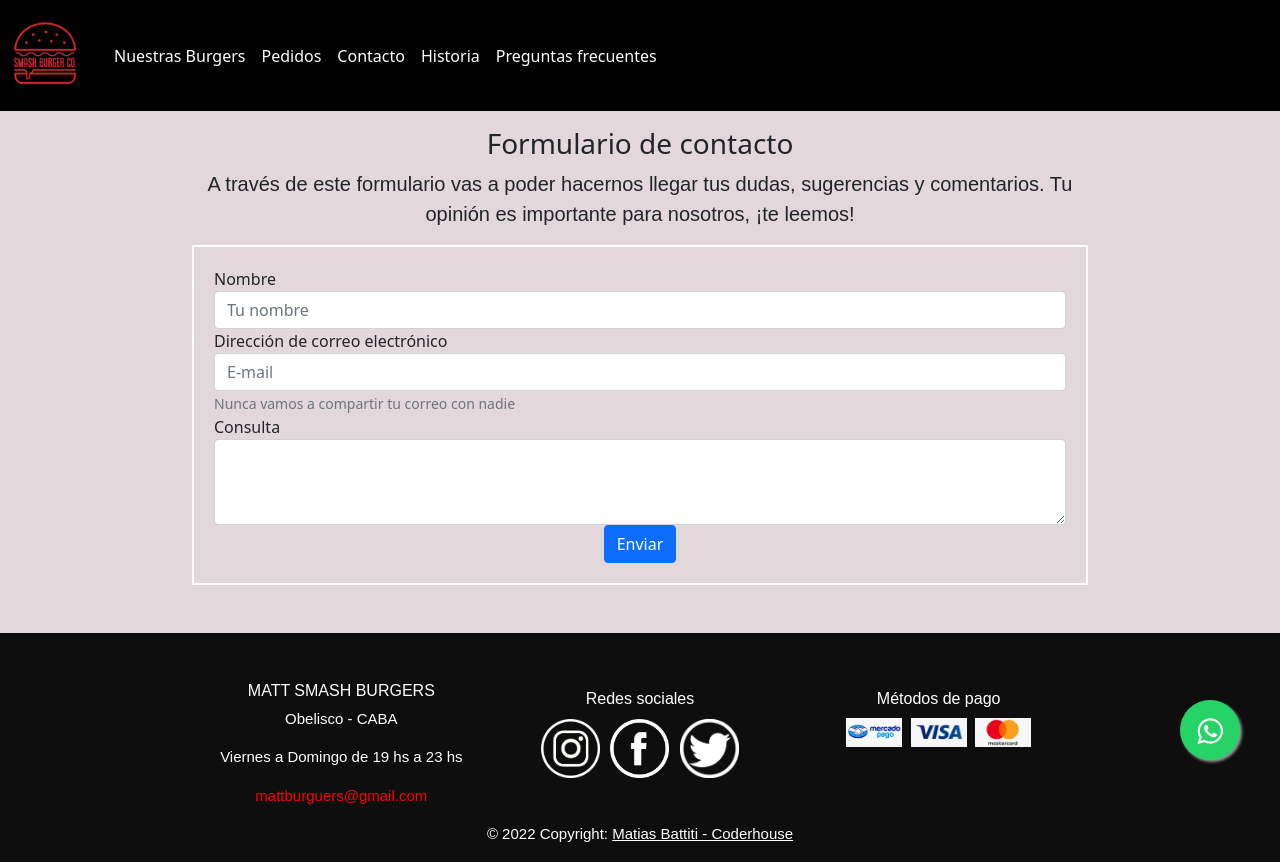
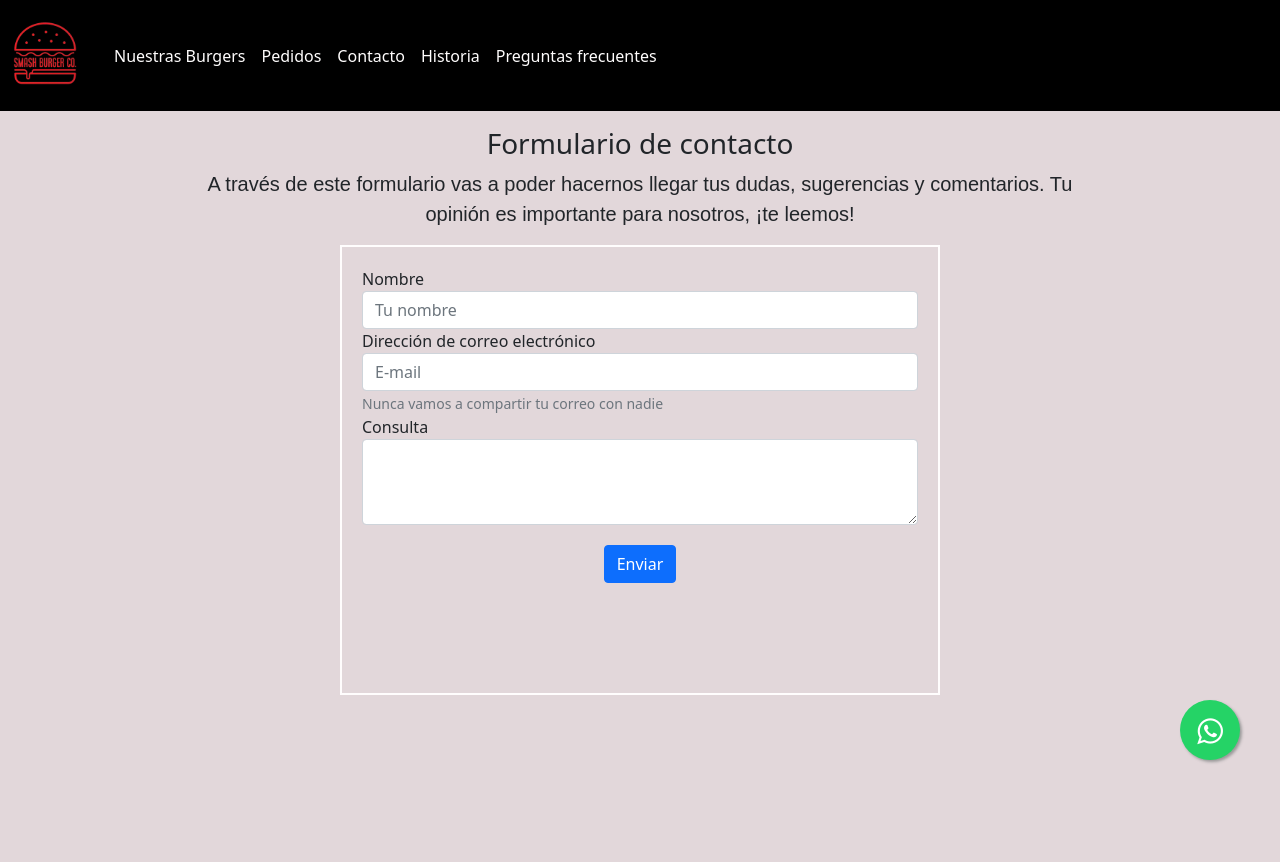
Before and after one commit to MattSolutions/BurgerRestaurant, a website: page pages/contacto.html in a window 1280 px wide. After the commit the page ends 800 px from the top, so only its background shows below. Drawn offline with nearby package versions, Linux system fonts and the light colour scheme.

Commit message:
Last details

```diff
--- a/css/main.css
+++ b/css/main.css
@@ -192,7 +192,14 @@ body {
 
 .formulario {
   border: double #fffdfd 2px;
-  padding: 20px; }
+  padding: 20px;
+  width: 600px;
+  height: 450px;
+ }
+
+ #boton {
+  margin-top: 20px;
+  margin-bottom: 20px;}
 
 /*FOOTER*/
 .contenido-footer {
--- a/pages/contacto.html
+++ b/pages/contacto.html
@@ -77,7 +77,7 @@
           <textarea class="form-control" id="exampleFormControlTextarea1" rows="3"></textarea>
         </div>
         <div class="d-flex justify-content-center">
-          <button type="submit" class="btn btn-primary">Enviar</button>
+          <button type="submit" class="btn btn-primary" id="boton">Enviar</button>
         </div>
       </form>
     </div>
@@ -86,39 +86,6 @@
   <a href="https://web.whatsapp.com/" class="float" target="_blank">
     <i class="fa fa-whatsapp my-float"></i>
   </a>
-  <!-- Footer -->
-  <footer class="page-footer pt-5 mt-5 footer-media contenido-footer">
-    <div class="container-fluid">
-      <div class="row">
-        <div class="col-md-4 mt-md-0 mt-4 contenido-footer">
-          <h6 class="text-center text-uppercase">Matt Smash Burgers</h6>
-          <p class="text-center text-middlecase"> Obelisco - CABA</p>
-          <p>Viernes a Domingo de 19 hs a 23 hs</p>
-          <a class="underline link" href="mailto: mattburguers@gmail.com">mattburguers@gmail.com</a>
-        </div>
-        <div class="col-md-4 mb-md-0 mb-3 mt-2 contenido-footer">
-          <h6>Redes sociales</h6>
-          <a href="https://www.instagram.com/"><img class="contenido-footer-redes" src="../img/instagram.webp"
-              target="_blank" alt="Instagram" /></a>
-          <a href="https://www.facebook.com/" target="_blank"><img class="contenido-footer-redes"
-              src="../img/facebook.webp" alt="Facebook" /></a>
-          <a href="https://twitter.com/?lang=es" target="_blank"><img class="contenido-footer-redes"
-              src="../img/twitter.webp" alt="Twitter" /></a>
-        </div>
-        <div class="col-md-4 mb-md-0 mb-3 text-center mt-2 contenidoFooter">
-          <h6>Métodos de pago</h6>
-          <img class="contenido-footer-pago" src="../img/mercadoPago.webp" alt="Mercado Pago" />
-          <img class="contenido-footer-pago" src="../img/visa.webp" alt="Visa" />
-          <img class="contenido-footer-pago" src="../img/mastercard.webp" alt="Mastercard" />
-        </div>
-      </div>
-    </div>
-    <div class="footer-copyright text-center py-3 contenido-footer">
-      © 2022 Copyright:
-      <a class="contenido-footer creditos" href="https://www.linkedin.com/in/matias-battiti-a665881b4/">Matias Battiti -
-        Coderhouse</a>
-    </div>
-  </footer>
   <script src="https://cdn.jsdelivr.net/npm/bootstrap@5.0.2/dist/js/bootstrap.bundle.min.js"
   integrity="sha384-MrcW6ZMFYlzcLA8Nl+NtUVF0sA7MsXsP1UyJoMp4YLEuNSfAP+JcXn/tWtIaxVXM" crossorigin="anonymous"></script>
 </body>
```
